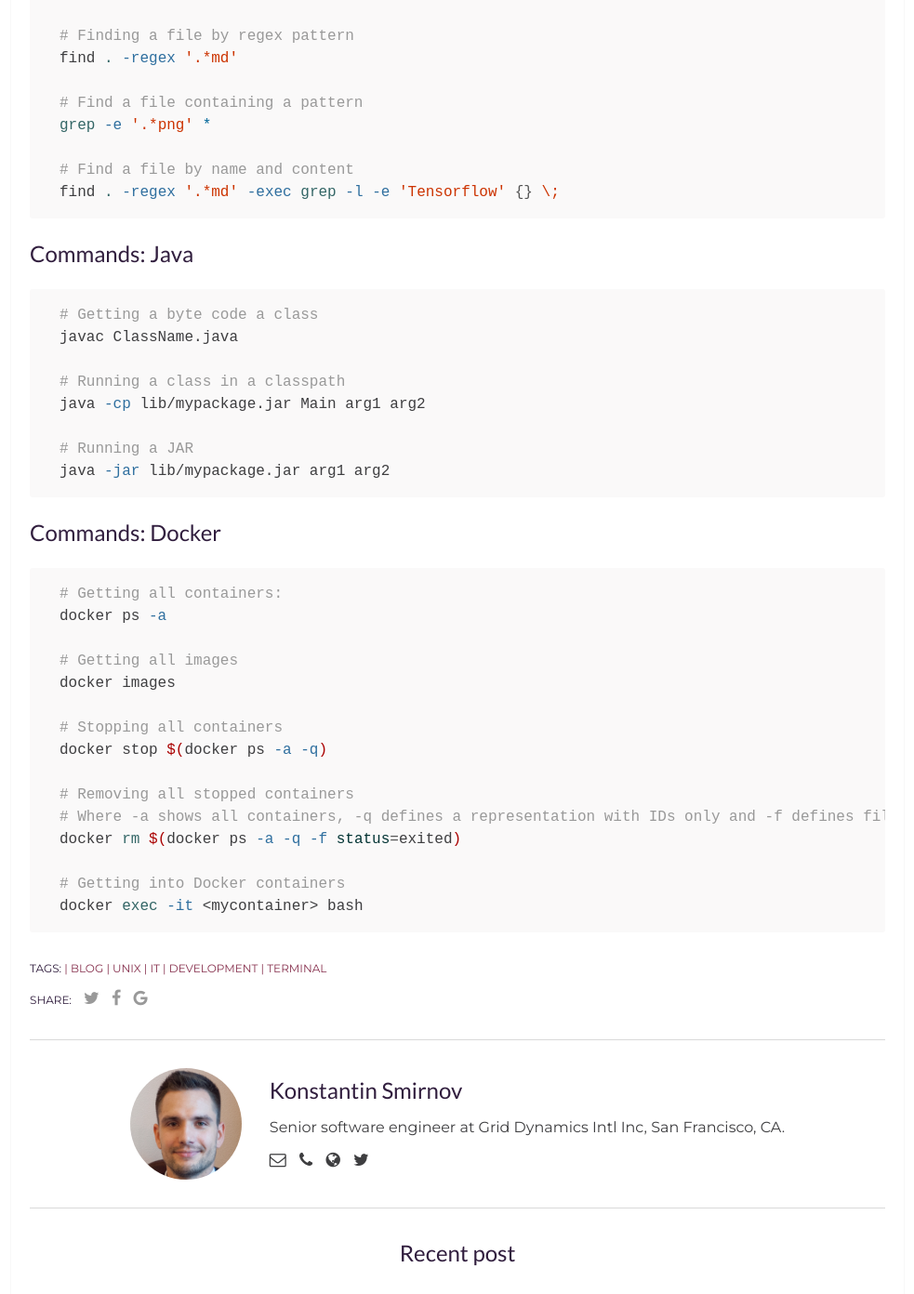
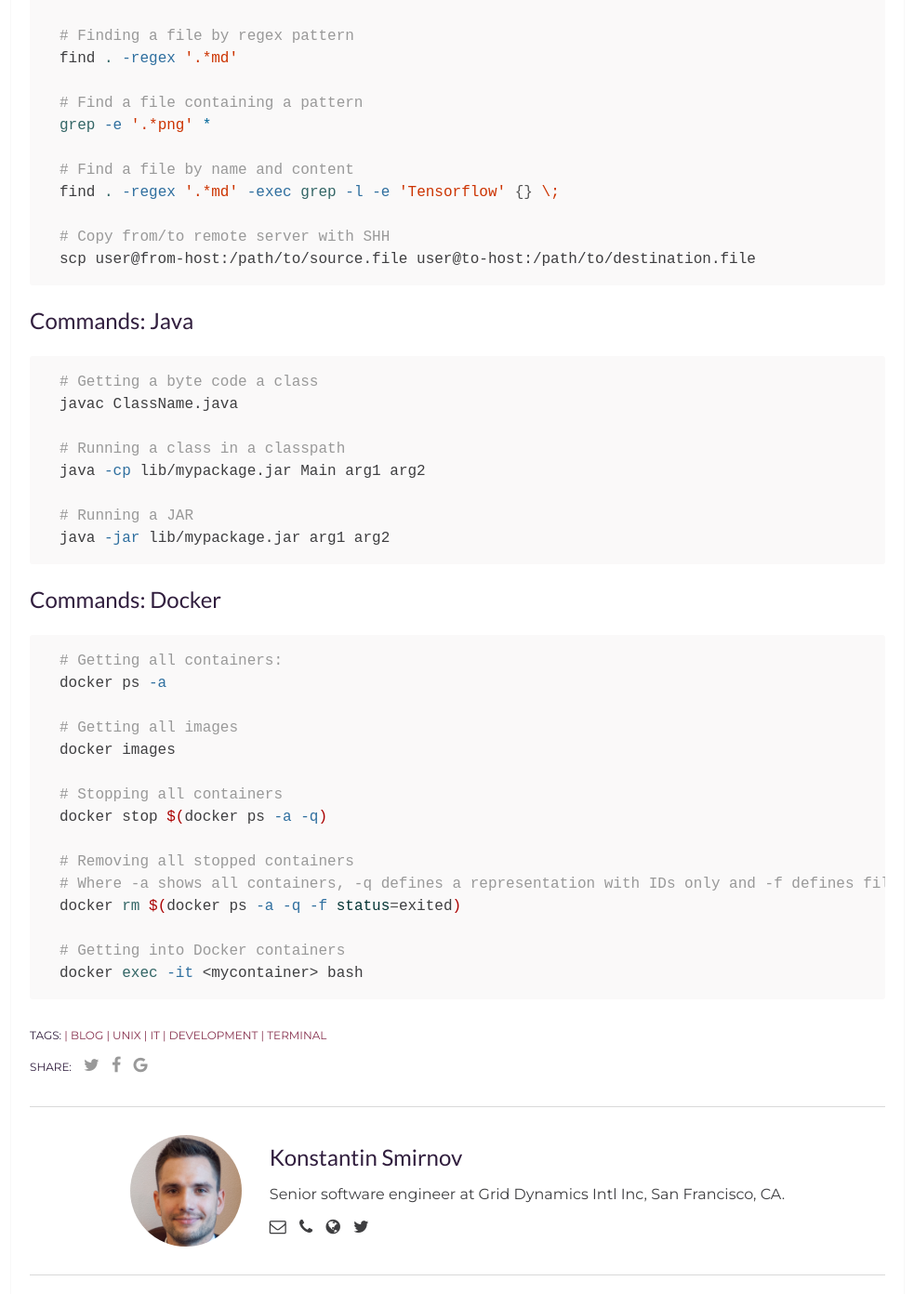
Before and after one commit to ksmirnov/ksmirnov.github.io, a Jekyll site: the page built from _posts/2017-09-18-macos-development.md, in a window 1280 px wide, cut to the strip 2229-3621 px from the top of the page. Shown: the whole strip at 93% size, without its empty margins (148-1131 px from the left). Built offline with Jekyll 4.4.1, drawn with Linux system fonts in a browser that asks for light colours; comment, search, counter and statistics services are not loaded.

Commit message:
Updating commands cheat sheet

```diff
--- a/_posts/2017-09-18-macos-development.md
+++ b/_posts/2017-09-18-macos-development.md
@@ -82,6 +82,9 @@ grep -e '.*png' *
 # Find a file by name and content
 find . -regex '.*md' -exec grep -l -e 'Tensorflow' {} \;
 
+# Copy from/to remote server with SHH
+scp user@from-host:/path/to/source.file user@to-host:/path/to/destination.file
+
 {% endhighlight %}
 
 ## Commands: Java
```
